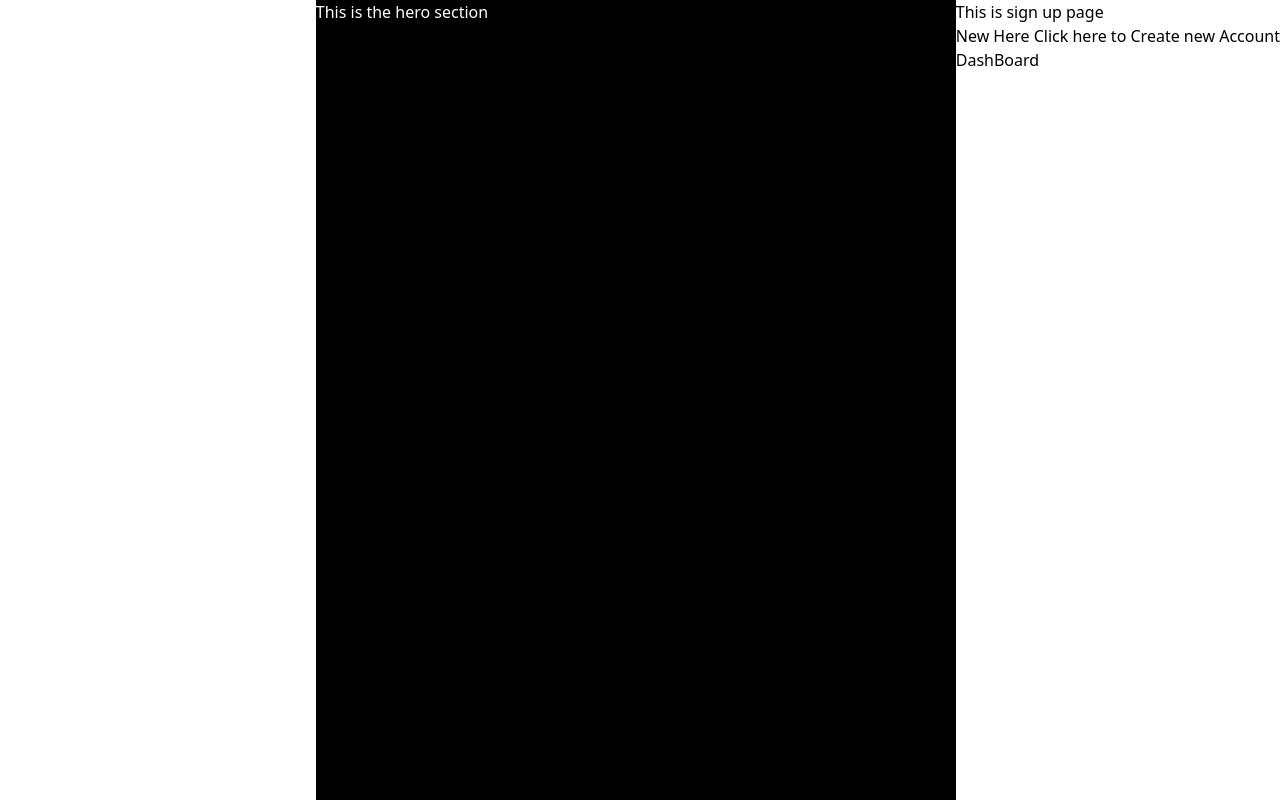
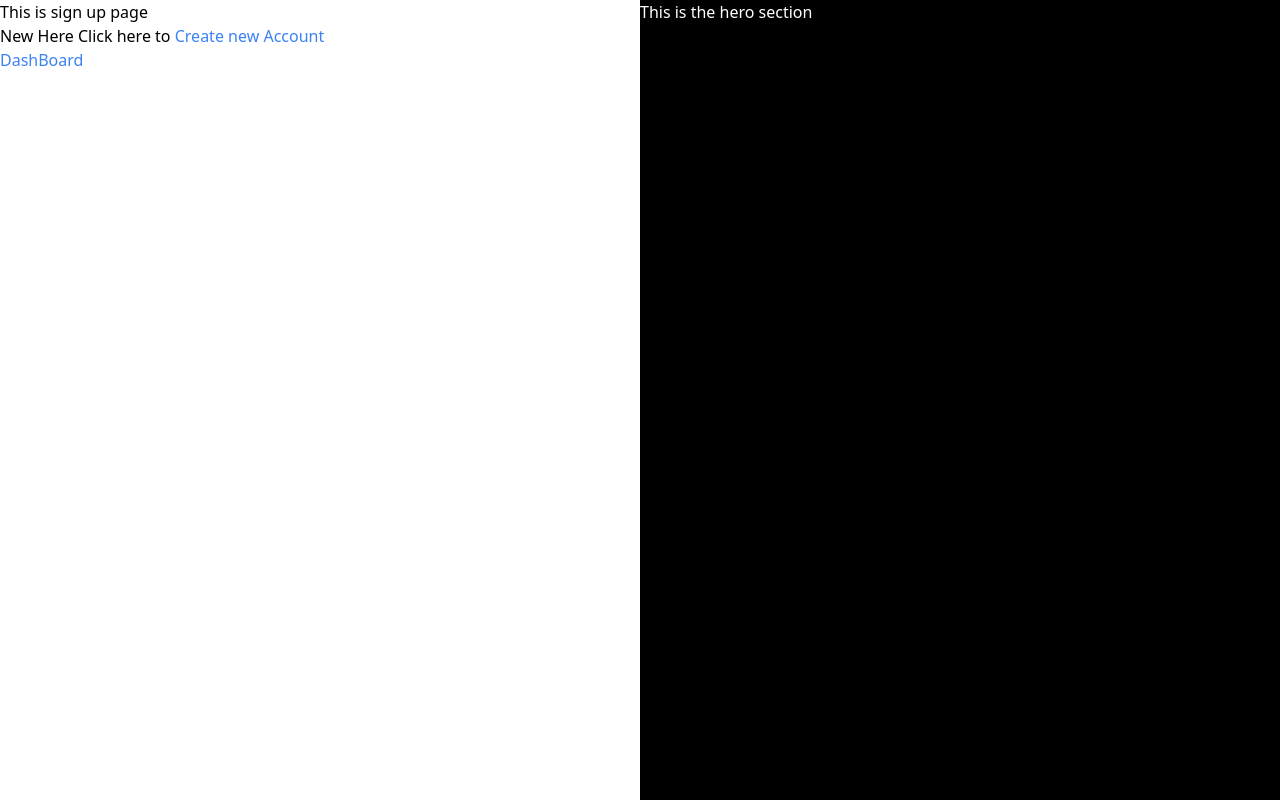
Before and after one commit to vpinchaudhary/DevsLaneProject, a React (Create React App) app: page /login in a window 1280 px wide. Built offline with nearby package versions, Linux system fonts and the light colour scheme.

Commit message:
Linked authpage again

```diff
--- a/src/Components/SideBar.tsx
+++ b/src/Components/SideBar.tsx
@@ -0,0 +1,11 @@
+import React from 'react'
+
+interface Props {}
+
+const Sidebar: React.FC<Props> = (props) => {
+  return <></>
+}
+
+Sidebar.defaultProps = {}
+
+export default React.memo(Sidebar)
--- a/src/Pages/AuthPage.tsx
+++ b/src/Pages/AuthPage.tsx
@@ -8,7 +8,7 @@ interface Props {}
 
 const AuthPage: React.FC<Props> = (props) => {
   return (
-    <div className='flex flex-row-reverse'>
+    <div className='flex justify-between'>
       <div>
         <Switch>
           <Route path='/login'>
--- a/src/Pages/Container.tsx
+++ b/src/Pages/Container.tsx
@@ -1,5 +1,6 @@
 import React from 'react'
 import { Route, Switch } from 'react-router-dom'
+import Sidebar from '../Components/Sidebar'
 import LecturePage from './LecturePage'
 import Recordings from './Recordings'
 
@@ -8,6 +9,7 @@ interface Props {}
 const Container: React.FC<Props> = (props) => {
   return (
     <Switch>
+      <Sidebar />
       <Route path='/recordings'>
         <Recordings />
       </Route>
--- a/src/Pages/LoginPage.tsx
+++ b/src/Pages/LoginPage.tsx
@@ -5,12 +5,17 @@ interface Props {}
 
 const LoginPage: React.FC<Props> = (props) => {
   return (
-    <div>
+    <div className=''>
       <h2>This is sign up page</h2>
       <h3>
-        New Here Click here to <Link to='/signup'>Create new Account</Link>
+        New Here Click here to{' '}
+        <Link to='/signup' className='text-blue-500'>
+          Create new Account
+        </Link>
       </h3>
-      <Link to='/dashboard'>DashBoard</Link>
+      <Link to='/dashboard' className='text-blue-500'>
+        DashBoard
+      </Link>
     </div>
   )
 }
--- a/src/Pages/SignupPage.tsx
+++ b/src/Pages/SignupPage.tsx
@@ -8,7 +8,10 @@ const SignupPage: React.FC<Props> = (props) => {
     <div>
       <h2>This is sign up page</h2>
       <h3>
-        Already have an account Click here to <Link to='/login'>Login</Link>
+        Already have an account Click here to{' '}
+        <Link to='/login' className='text-blue-500'>
+          Login
+        </Link>
       </h3>
     </div>
   )
```
